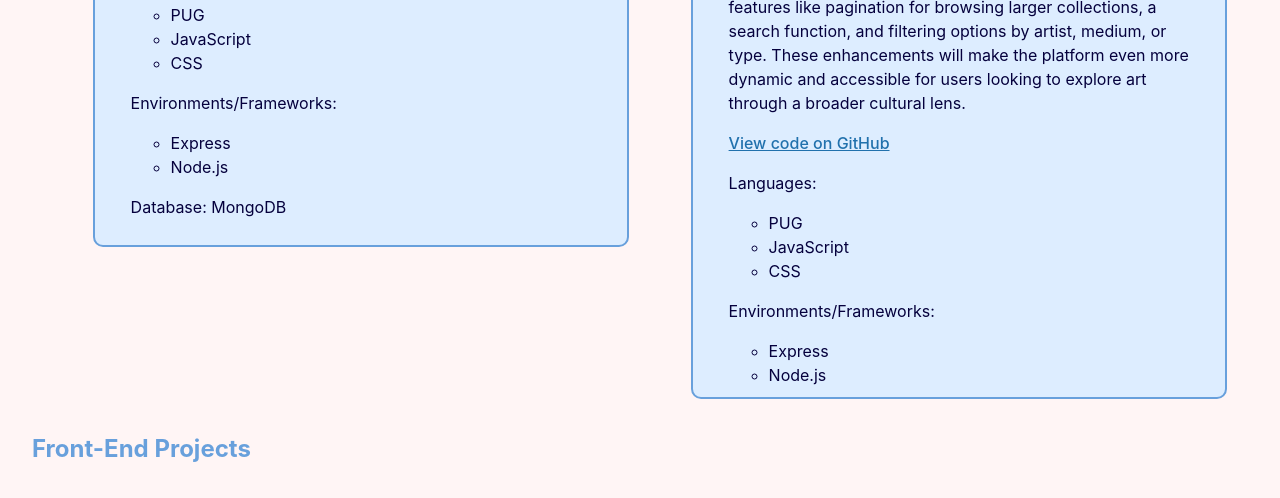
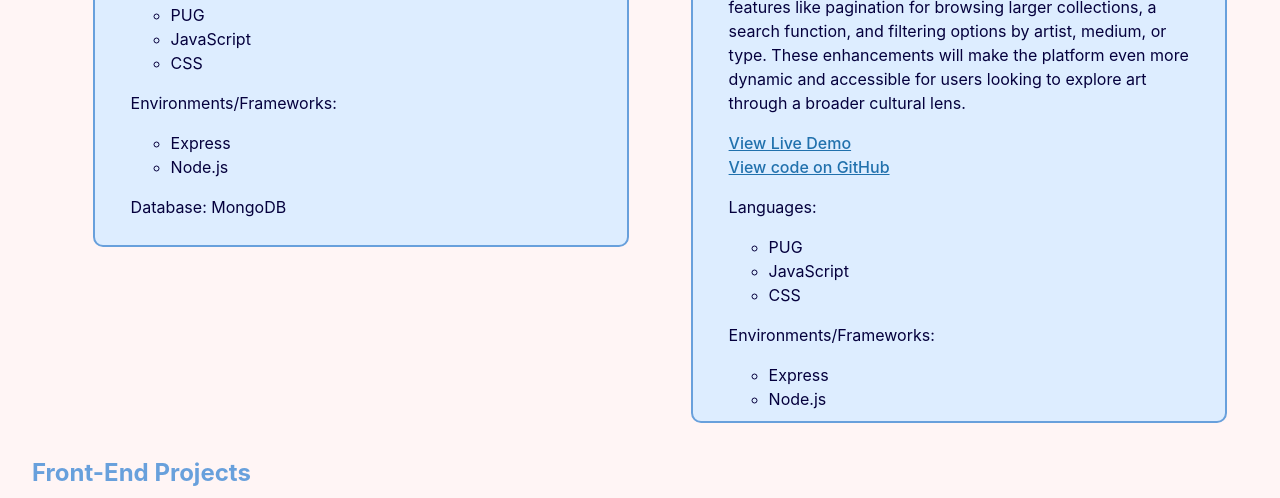
Before and after one commit to DerynBoscariol/Portfolio, a plain HTML site: page index.html in a window 1280 px wide. Shown: the part 1249-1747 px from the top of the page. Drawn offline with Linux system fonts and the light colour scheme.

Commit message:
added art in context live demo link

```diff
--- a/index.html
+++ b/index.html
@@ -59,7 +59,8 @@
                                     <p>2024</p>
                                     <p class="description">Art in Context is a web application that explores the relationship between visual art and history. Built using Express.js, the project draws from the Art Institute of Chicago’s public API to display artwork alongside significant historical events from the same year, using data from the API Ninjas Historical Events API. The result is a more immersive and thoughtful user experience that helps viewers see beyond the canvas and understand what was happening in the world when the piece was created. </p>
                                     <p class="description">This project was inspired by the idea that art doesn’t exist in a vacuum — it reflects the politics, culture, and events of its time. By placing each artwork in its historical context, the application encourages users to consider how these external forces may have influenced the artist’s perspective, style, or subject matter. In the future, I plan to expand the app with features like pagination for browsing larger collections, a search function, and filtering options by artist, medium, or type. These enhancements will make the platform even more dynamic and accessible for users looking to explore art through a broader cultural lens.</p>
-                                    <a href="https://github.com/DerynBoscariol/ArtInContext" target="_blank"> View code on GitHub</a>
+                                    <div><a href="https://artincontext.onrender.com/" target="_blank">View Live Demo</a></div>
+                                    <div><a href="https://github.com/DerynBoscariol/ArtInContext" target="_blank"> View code on GitHub</a></div>
                                     <p>Languages:</p>
                                     <ul>
                                         <li>PUG</li>
```
